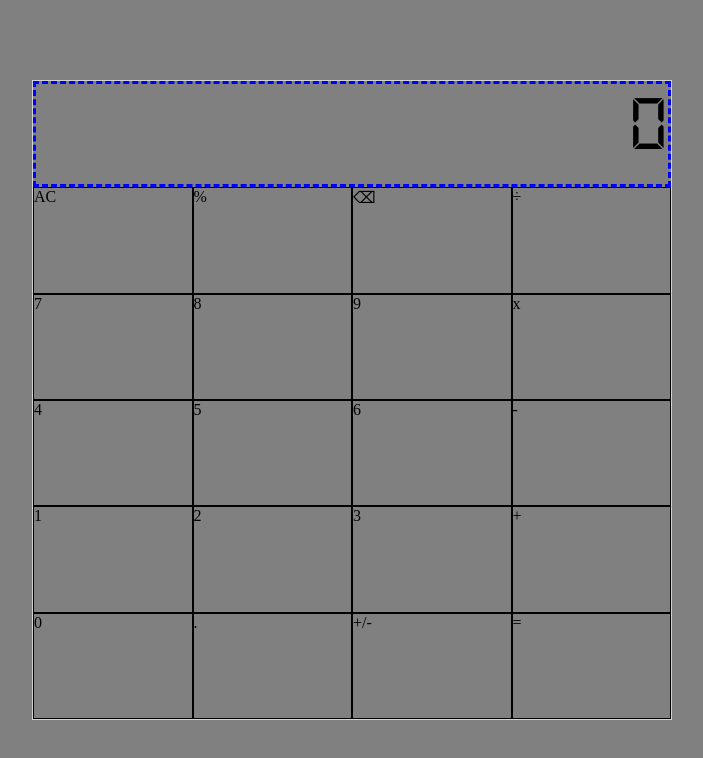
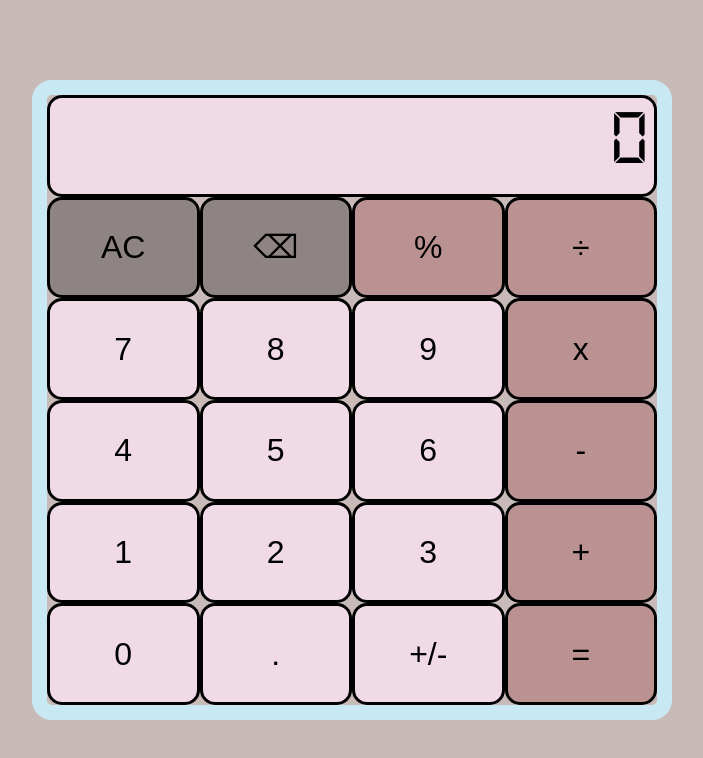
Before and after one commit to polyphonika/calculator, a plain HTML site: page index.html in a window 1280 px wide. Shown: the whole page, without its empty margins (288-991 px from the left). Drawn offline with Linux system fonts and the light colour scheme.

Commit message:
styling done

```diff
--- a/calculator.js
+++ b/calculator.js
@@ -53,6 +53,8 @@ document.addEventListener('keydown', function(e) {
 const btnPress = buttons.forEach(element => {
     element.addEventListener('click', function(e) {
         const btnTextValue = e.target.textContent;
+
+        btnClickedClass(e);
 
         // decimal point presses
         if (btnTextValue==='.') {
@@ -244,6 +246,16 @@ function updateDisplay(char) {
     }
 }
 
+function btnClickedClass(e) {
+    const btn = e.target;
+    console.log(btn);
+    btn.classList.add('clicked');
+    setTimeout(() => {
+        btn.classList.remove('clicked');
+    }, 200);
+    console.log(btn);
+}
+
 function outputAll(label) {
     console.log('------------------------');
     console.log(label || 'unknown run');
--- a/index.html
+++ b/index.html
@@ -9,26 +9,26 @@
 <body>
     <div id="calculator">
         <div id="display">0</div>
-        <div class="button" data-key="Escape">AC</div>
-        <div class="button" data-key="%">%</div>
-        <div class="button" data-key="Backspace">⌫</div>
-        <div class="button" data-key="/">&div;</div>
+        <div class="button functions" data-key="Escape">AC</div>
+        <div class="button functions" data-key="Backspace">⌫</div>
+        <div class="button operators" data-key="%">%</div>
+        <div class="button operators" data-key="/">&div;</div>
         <div class="button" data-key="7">7</div>
         <div class="button" data-key="8">8</div>
         <div class="button" data-key="9">9</div>
-        <div class="button" data-key="*">x</div>
+        <div class="button operators" data-key="*">x</div>
         <div class="button" data-key="4">4</div>
         <div class="button" data-key="5">5</div>
         <div class="button" data-key="6">6</div>
-        <div class="button" data-key="-">-</div>
+        <div class="button operators" data-key="-">-</div>
         <div class="button" data-key="1">1</div>
         <div class="button" data-key="2">2</div>
         <div class="button" data-key="3">3</div>
-        <div class="button" data-key="+">+</div>
+        <div class="button operators" data-key="+">+</div>
         <div class="button" data-key="0">0</div>
         <div class="button" data-key=".">.</div>
         <div class="button">+/-</div>
-        <div class="button" data-key="=">=</div>
+        <div class="button operators" data-key="=">=</div>
     </div>
 
     <script src="calculator.js"></script>
--- a/style.css
+++ b/style.css
@@ -10,7 +10,7 @@
 }
 
 body {
-    background-color: grey;
+    background-color: rgb(201, 186, 186);
     display: flex;
     align-items: center;
     height: 100vh;
@@ -18,16 +18,23 @@ body {
     }
 
 #calculator {
-    border: 1px solid lightgray;
+    border: 15px solid rgb(200, 233, 243);
+
     height: 80vh;
     width: 80vh;
     display: flex;
     flex-wrap:wrap;
+    font-family: sans-serif;
+    border-radius: 20px;
+
 }
 
 #display {
     flex-basis: 100%;
-    border: 3px dashed blue;
+    /* border: 0px solid rgb(200, 233, 243); */
+    background-color: rgb(239, 218, 229);
+    border: 3px solid black;
+    border-radius: 15px;
     height: calc(100%/6);
     /* width: 50wvh; */
     /* width: 100%; */
@@ -35,11 +42,37 @@ body {
     display: flex;
     justify-content: flex-end;
     font-family: 'DS-DIGI', monospace;
+    padding-right:5px;
+
 }
 
 .button {
     flex-basis: 25%;
     height: calc(100%/6);
-    border: 1px solid black;
+    border: 3px solid black;
+    display: flex; /* so the inner text can be positioned */
+    justify-content: center;
+    align-items: center;
+    font-size: 2em;
+    border-radius: 15px;
+    background-color: rgb(239, 218, 229);
+    transition: filter 0.1s ease;
+}
+
+.operators {
+    background-color: rgb(186, 146, 146);
+}
+
+.functions {
+    background-color: rgb(142, 132, 132);
 
 }
+
+/* Darken the element using brightness */
+.clicked {
+    filter: brightness(90%); /* Darken by reducing brightness to 70% */
+}
+
+.button:hover {
+    filter: brightness(95%);
+}
```
Also changed, not shown: 1 other file.
